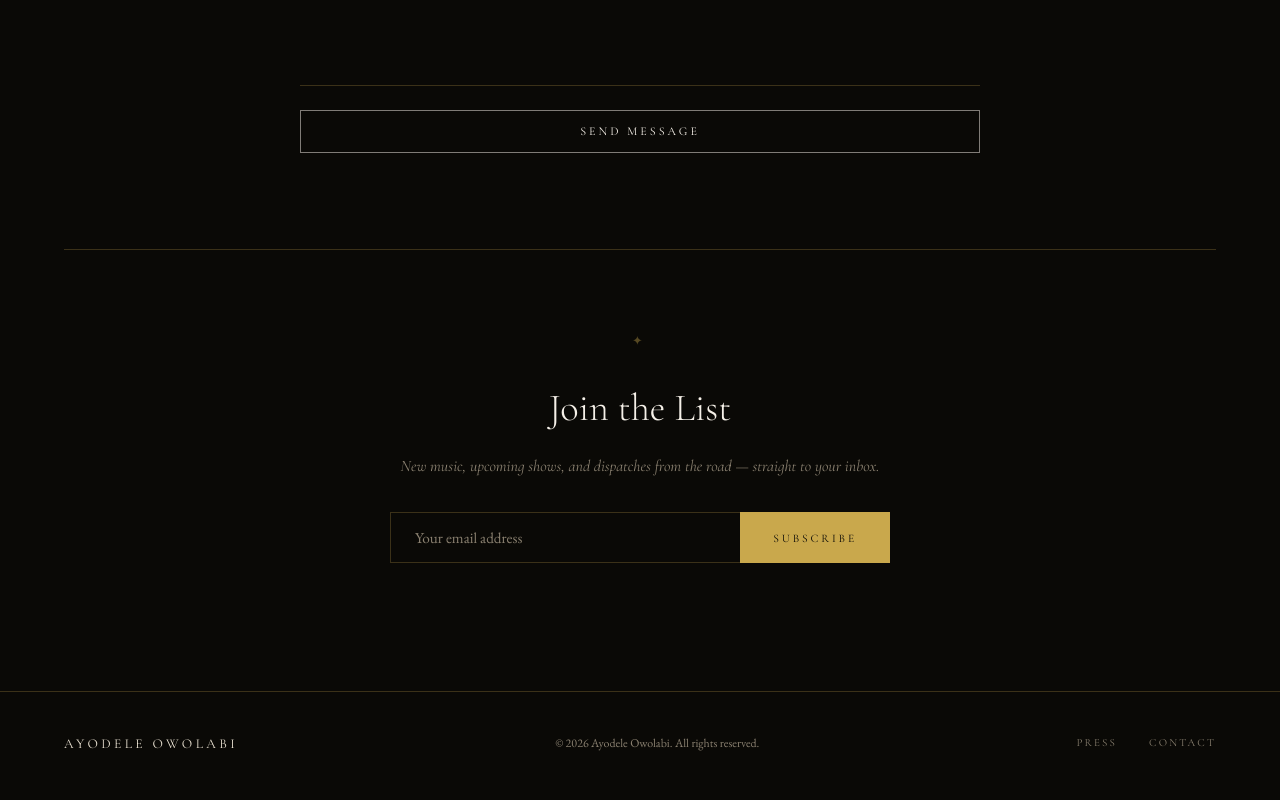
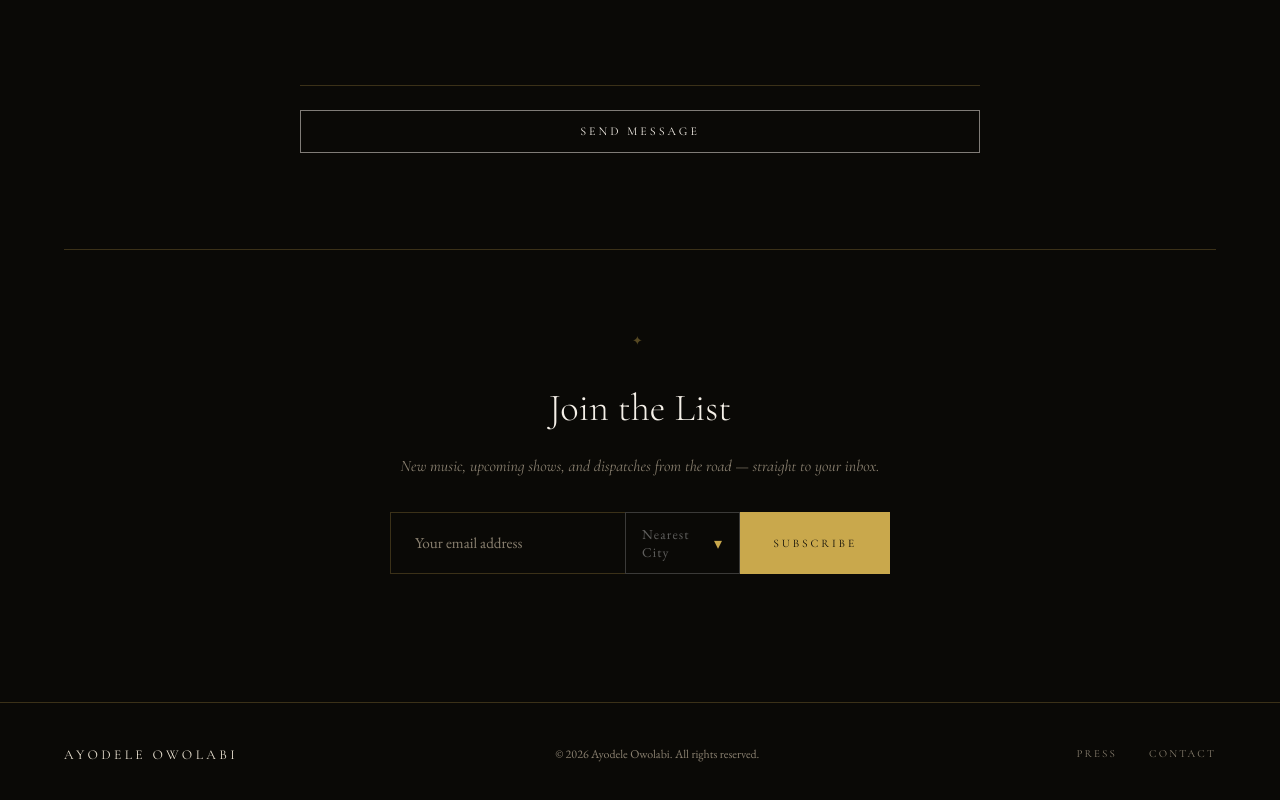
Before and after one commit to ayodeleowolabi/jazzsite, a React (Vite) app: page /contact in a window 1280 px wide. Shown: the part 890-1690 px from the top of the page. Built offline with nearby package versions, Linux system fonts and the light colour scheme.

Commit message:
added quote, city data capture

```diff
--- /dev/null
+++ b/src/components/CityDropdown.jsx
@@ -0,0 +1,53 @@
+import styles from './CityDropdown.module.css'
+
+import { useState, useRef, useEffect } from 'react'
+
+const CITIES = [
+  'Washington DC', 'New York City', 'Atlanta',
+  'Madrid', 'Sevilla', 'Paris', 'London', 'Other'
+]
+
+export function CityDropdown({ value, onChange }) {
+  const [open, setOpen] = useState(false)
+  const ref = useRef(null)
+
+  // Close on outside click
+  useEffect(() => {
+    const handler = (e) => {
+      if (ref.current && !ref.current.contains(e.target)) setOpen(false)
+    }
+    document.addEventListener('mousedown', handler)
+    return () => document.removeEventListener('mousedown', handler)
+  }, [])
+
+  return (
+    <div className={styles.dropdownWrapper} ref={ref}>
+      <button
+        type="button"
+        className={styles.dropdownTrigger}
+        onClick={() => setOpen(prev => !prev)}
+      >
+        <span className={value ? styles.dropdownSelected : styles.dropdownPlaceholder}>
+          {value || 'Nearest City'}
+        </span>
+        <span className={`${styles.dropdownArrow} ${open ? styles.dropdownArrowOpen : ''}`}>
+          ▾
+        </span>
+      </button>
+
+      {open && (
+        <ul className={styles.dropdownMenu}>
+          {CITIES.map(city => (
+            <li
+              key={city}
+              className={`${styles.dropdownItem} ${value === city ? styles.dropdownItemActive : ''}`}
+              onClick={() => { onChange(city); setOpen(false) }}
+            >
+              {city}
+            </li>
+          ))}
+        </ul>
+      )}
+    </div>
+  )
+}
--- /dev/null
+++ b/src/components/CityDropdown.module.css
@@ -0,0 +1,79 @@
+.dropdownWrapper {
+  position: relative;
+  width: 100%;
+}
+
+.dropdownTrigger {
+  display: flex;
+  justify-content: space-between;
+  align-items: center;
+  width: 100%;
+  cursor: pointer;
+  text-align: left;
+
+  /* Match your emailInput styles exactly */
+  background: transparent;
+  border: 1px solid rgba(255, 255, 255, 0.2);
+  color: #fff;
+  padding: 0.75rem 1rem;
+  font-size: 0.85rem;
+  letter-spacing: 0.08em;
+  font-family: inherit;
+  outline: none;
+  transition: border-color 0.2s ease;
+}
+
+.dropdownTrigger:focus,
+.dropdownTrigger:hover {
+  border-color: var(--gold);
+}
+
+.dropdownPlaceholder {
+  color: rgba(255, 255, 255, 0.35);
+}
+
+.dropdownSelected {
+  color: #fff;
+}
+
+.dropdownArrow {
+  transition: transform 0.2s ease;
+  color: var(--gold);
+  font-size: 1rem;
+  flex-shrink: 0;
+}
+
+.dropdownArrowOpen {
+  transform: rotate(180deg);
+}
+
+.dropdownMenu {
+  position: absolute;
+  top: calc(100% + 4px);
+  left: 0;
+  right: 0;
+  background: #1a1408;
+  border: 1px solid var(--gold);
+  list-style: none;
+  margin: 0;
+  padding: 0.25rem 0;
+  z-index: 100;
+}
+
+.dropdownItem {
+  padding: 0.65rem 1.25rem;
+  cursor: pointer;
+  font-size: 0.85rem;
+  letter-spacing: 0.06em;
+  color: rgba(255, 255, 255, 0.75);
+  transition: background 0.15s ease, color 0.15s ease;
+}
+
+.dropdownItem:hover {
+  background: rgba(255, 255, 255, 0.05);
+  color: var(--gold);
+}
+
+.dropdownItemActive {
+  color: var(--gold);
+}
--- a/src/data/dates.js
+++ b/src/data/dates.js
@@ -4,10 +4,11 @@
 // Set ticketUrl to null if tickets aren't available yet.
 
 const dates = [
-{ date: 'Jun 12 2026', location: 'Cordoba, Spain'},
-{ date: 'Jun 21 2026', location: 'Sevilla, Spain'},
-{ date: 'Jun 22 2026', location: 'Sevilla, Spain'},
-{ date: 'Nov 12 2026', location: 'Sevilla, Spain'}
+{ date: 'May 29 2026', location: 'Washington DC, USA', ticketUrl: 'https://feverup.com/m/476778?cp_landing=city_selector&cp_landing_term=city_selector&cp_landing_source=candlelightexperience&utm_source=fever_web_share&utm_medium=plan_detail&place_id=33084&session_ids=367138482&date=2026-03-29&utm_campaign=476778_IAD&utm_term=native' },
+{ date: 'Jun 12 2026', location: 'Cordoba, Spain', ticketUrl: null },
+{ date: 'Jun 21 2026', location: 'Sevilla, Spain', ticketUrl: null },
+{ date: 'Jun 22 2026', location: 'Sevilla, Spain', ticketUrl: null },
+{ date: 'Nov 12 2026', location: 'Sevilla, Spain', ticketUrl: null },
 ]
 
 export default dates
--- a/src/pages/About.module.css
+++ b/src/pages/About.module.css
@@ -159,6 +159,28 @@
   border: none;
 }
 
+.pullQuote {
+  margin: 2rem 0;
+  padding-left: 1.5rem;
+  border-left: 2px solid var(--gold); /* or whatever your gold variable is */
+  font-style: italic;
+  color: #ccc;
+}
+
+.pullQuote p {
+  margin: 0 0 0.75rem 0;
+  line-height: 1.7;
+}
+
+.pullQuote cite {
+  display: block;
+  font-style: normal;
+  font-size: 0.8rem;
+  letter-spacing: 0.08em;
+  text-transform: uppercase;
+  color: var(--gold);
+}
+
 /* ── MOBILE ── */
 @media (max-width: 900px) {
   .topRow {
--- a/src/pages/Contact.jsx
+++ b/src/pages/Contact.jsx
@@ -1,10 +1,12 @@
 import { useState } from 'react'
 import { useFadeUp } from '../hooks/useFadeUp'
 import styles from './Contact.module.css'
+import { CityDropdown } from '../components/CityDropdown'
 
 export default function Contact() {
   const [sent, setSent] = useState(false)
   const [emailSent, setEmailSent] = useState(false)
+  const [cityInput, setCityInput] = useState('')
   const [emailInput, setEmailInput] = useState('')
   const formRef  = useFadeUp()
   const emailRef = useFadeUp()
@@ -17,11 +19,12 @@ export default function Contact() {
 
  const handleEmailSignup = async (e) => {
   e.preventDefault()
-    if (!emailInput) return
+  if (!emailInput || !cityInput) return
 
   const formUrl = 'https://docs.google.com/forms/d/e/1FAIpQLScG0CMGRmtIReBV0kA_OZfxBZug79uLdKCWlO8LKcjsRbWvBg/formResponse'
   const formData = new FormData()
   formData.append('entry.1743792060', emailInput)
+  formData.append('entry.843124905', cityInput)  // ← replace with real ID
 
   try {
     await fetch(formUrl, {
@@ -33,6 +36,7 @@ export default function Contact() {
 
   setEmailSent(true)
   setEmailInput('')
+  setCityInput('')
 }
 
   return (
@@ -123,6 +127,8 @@ export default function Contact() {
     onChange={e => setEmailInput(e.target.value)}
     className={styles.emailInput}
   />
+<CityDropdown value={cityInput} onChange={setCityInput} />
+
   <button type="submit" className={styles.emailBtn}>Subscribe</button>
 </form>
             )}
--- a/src/pages/Contact.module.css
+++ b/src/pages/Contact.module.css
@@ -104,6 +104,11 @@
   margin: 0 auto;
 }
 
+.emailInput select,
+select.emailInput {
+  appearance: none;
+  cursor: pointer;
+}
 .emailSignupTitle {
   font-family: var(--font-display);
   font-weight: 300;
--- a/src/pages/Live.jsx
+++ b/src/pages/Live.jsx
@@ -23,9 +23,13 @@ export default function Live() {
               <span className={styles.date}>{date}</span>
               <span className={styles.venue}>{venue}</span>
               <span className={styles.location}>{location}</span>
-              <a href={ticketUrl} className={styles.ticket} target="_blank" rel="noreferrer">
-                TBD
-              </a>
+              {ticketUrl ? (
+  <a href={ticketUrl} className={styles.ticket} target="_blank" rel="noreferrer">
+    Tickets
+  </a>
+) : (
+  <span className={styles.ticket}>TBA</span>
+)}
             </div>
           )) : (
             <div className={styles.dateRow}>
--- a/src/pages/Music.jsx
+++ b/src/pages/Music.jsx
@@ -11,7 +11,7 @@ export default function Music() {
     <main className={styles.page}>
       <div className="page-section">
         <div className="section-header">
-          <span className="section-number">02</span>
+
           <div className="section-rule" />
         </div>
         <h2 className="section-title">The <em>Music</em></h2>
@@ -43,6 +43,15 @@ export default function Music() {
   of the Washington, DC jazz scene. It is a document of place, of lineage, and of an
   artist fully inhabiting her voice.
 </p>
+<blockquote className={styles.pullQuote}>
+  <p>
+    "She finds the core of every song she sings. The clarity of her tone and her message
+    arrive fully voiced on her original composition <em>Freedom</em>. Her work defines
+    the way she and her generation pivot between sonic history and emotional intent.
+    The outcome is Ayo singing the Truth."
+  </p>
+  <cite>— Jason Moran, Artistic Director, Kennedy Center Jazz (2011–2025)</cite>
+</blockquote>
 
             <div className={styles.comingSoon}>
               <p className={styles.comingSoonText}>
```
Lines whose indentation alone changed are shown as unchanged.
